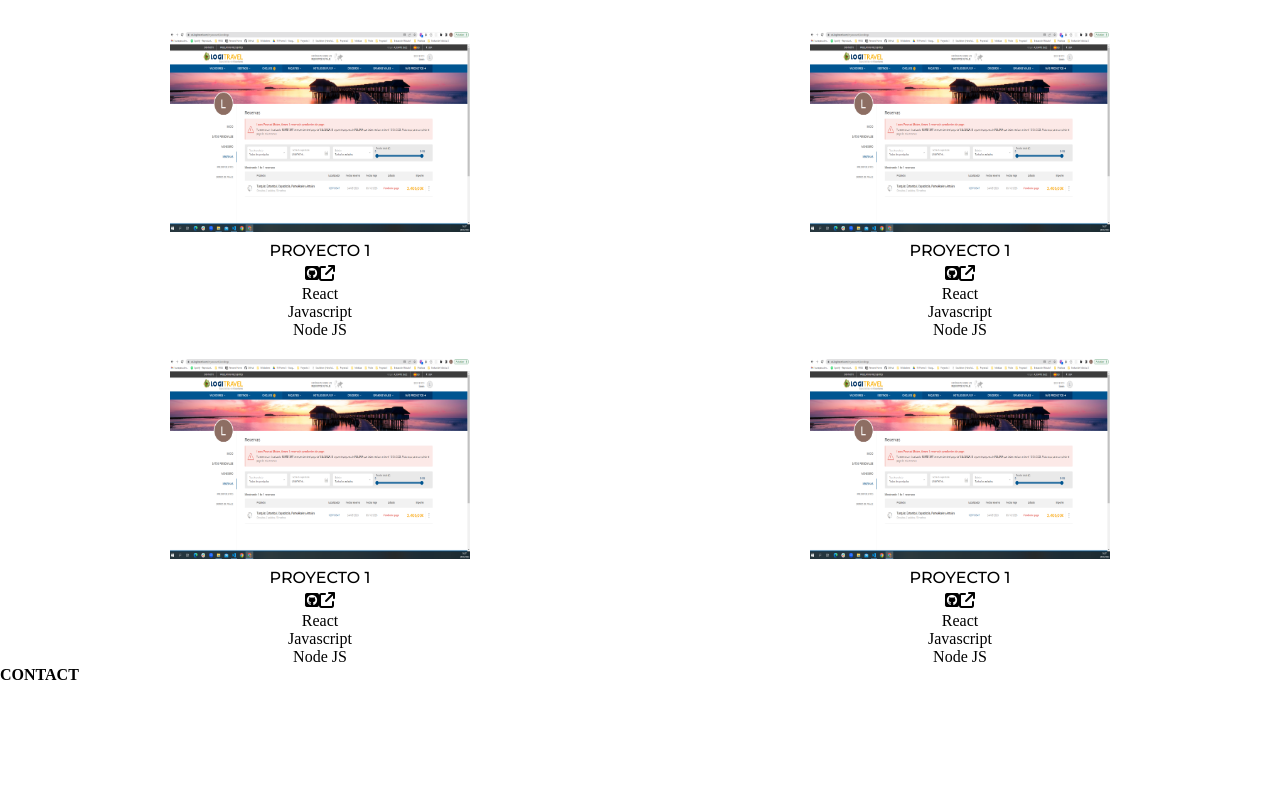
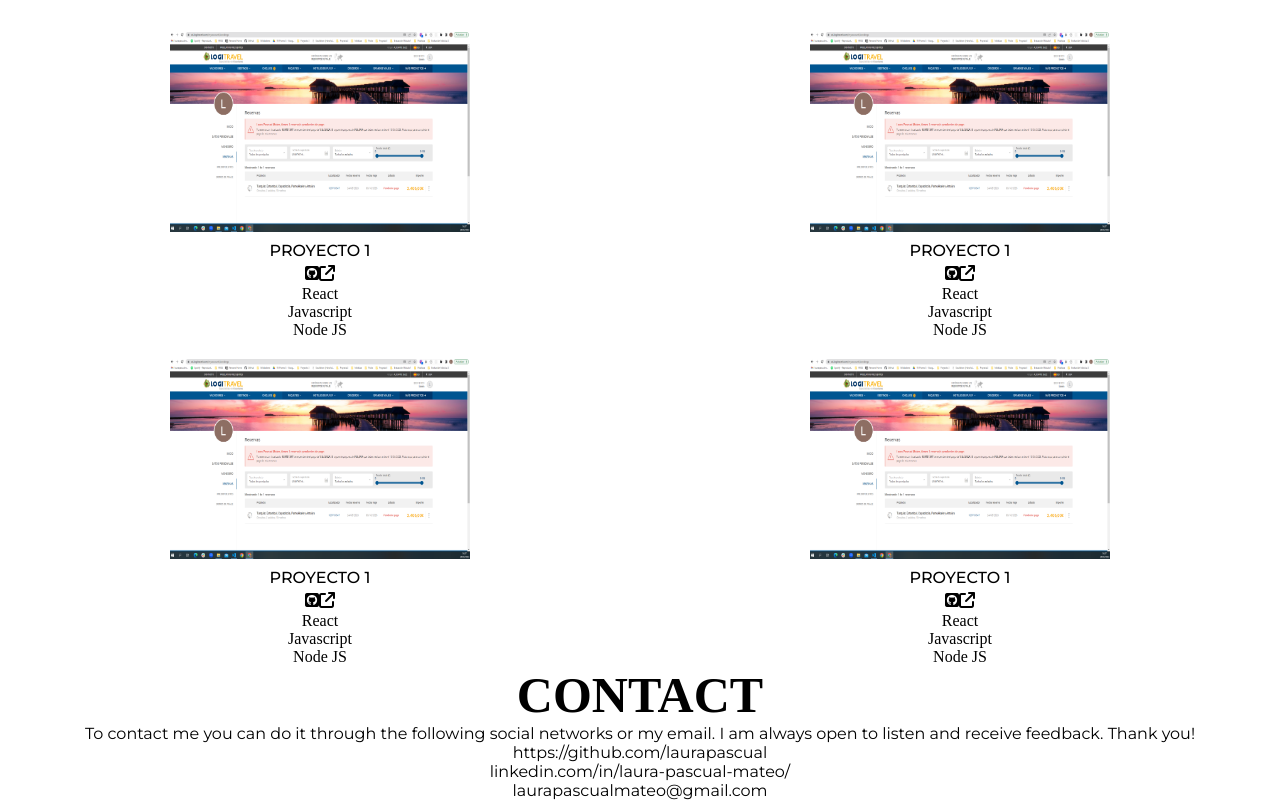
Before and after one commit to laurapascual/Portfolio-Laura-Pascual, a React (Create React App) app: page /#/ in a window 1280 px wide. Shown: the part 1634-2434 px from the top of the page. Before the commit the page ends 2318 px from the top, so only its background shows below. Built offline with nearby package versions, Linux system fonts and the light colour scheme; a web font is replaced by a local one.

Commit message:
Add contact info

```diff
--- a/src/components/Contact.js
+++ b/src/components/Contact.js
@@ -1,7 +1,13 @@
 const contact= () => {
     return(
-        <div className='contact'>
-            <h4>CONTACT</h4>
+        <div className='contact' id="contact">
+            <h4 className="contact__title">CONTACT</h4>
+            <p className="contact__desc">To contact me you can do it through the following social networks or my email. I am always open to listen and receive feedback. Thank you!</p>
+            <ul>
+                <li className="contact__rrss">https://github.com/laurapascual</li>
+                <li className="contact__rrss">linkedin.com/in/laura-pascual-mateo/</li>
+                <li className="contact__rrss">laurapascualmateo@gmail.com</li>
+            </ul>
         </div>
     )
 }
--- a/src/components/Menu.js
+++ b/src/components/Menu.js
@@ -12,7 +12,7 @@ const Menu = ({isMenuShown}) => {
                 <ul className="menu__list">
                     <a href="#aboutMe" className='menu__link'><li>ABOUT ME </li></a>|
                     <a href="#projects" className='menu__link'><li>PROJECTS </li></a>|
-                    <li>CONTACT</li>
+                    <a href="#contact" className='menu__link'><li>CONTACT </li></a>
                 </ul>
             </nav>
         </div>
--- a/src/styles/layouts/Contact.scss
+++ b/src/styles/layouts/Contact.scss
@@ -0,0 +1,19 @@
+.contact {
+    &__title {
+        font-family: $font_title;
+        text-align: center;
+        font-size: 50px;
+    }
+    &__desc {
+        font-family: $font_text;
+        display: flex;
+        align-items: center;
+        justify-content: center;
+    }
+    &__rrss {
+        font-family: $font_text;
+        display: flex;
+        align-items: center;
+        justify-content: center;
+    }
+}
```
